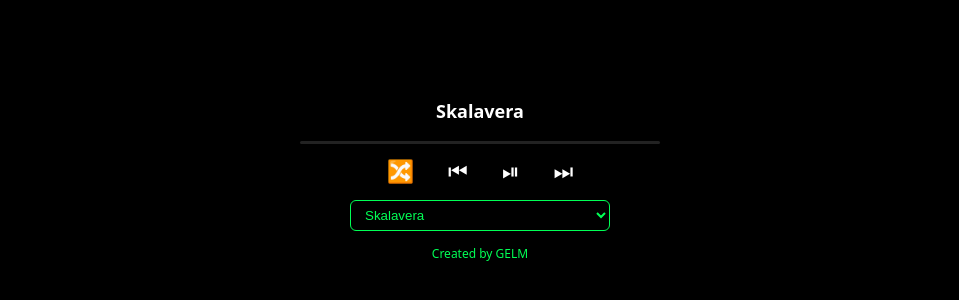
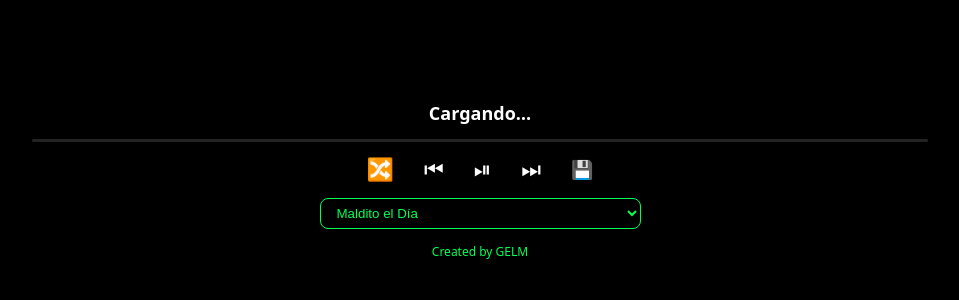
Before and after one commit to gelm2mil/play, a plain HTML site: page index.html in a window 1280 px wide. Shown: the part 220-520 px from the top of the page, without its empty margins (160-1119 px from the left). Drawn offline with Linux system fonts and the light colour scheme.

Commit message:
Update index.html

```diff
--- a/index.html
+++ b/index.html
@@ -2,8 +2,8 @@
 <html lang="es">
 <head>
 <meta charset="utf-8">
-<meta name="viewport" content="width=device-width,initial-scale=1">
-<title>GELM Player</title>
+<meta name="viewport" content="width=device-width, initial-scale=1">
+<title>GELM Música Variada - Player</title>
 
 <link rel="manifest" href="manifest.json">
 <meta name="theme-color" content="#000000">
@@ -15,7 +15,7 @@ html,body{
   height:100%;
   background:#000;
   color:#fff;
-  font-family:system-ui,-apple-system,Segoe UI,Roboto,Arial;
+  font-family:system-ui, -apple-system, Segoe UI, Roboto, Arial;
 }
 .app{
   min-height:100vh;
@@ -28,14 +28,12 @@ html,body{
 .title{
   font-size:18px;
   font-weight:600;
-  margin-bottom:4px;
 }
 .progress{
-  width:80%;
-  max-width:360px;
+  width:70%;
   height:3px;
   background:#222;
-  border-radius:3px;
+  border-radius:4px;
   overflow:hidden;
 }
 .bar{
@@ -45,25 +43,25 @@ html,body{
 }
 .controls{
   display:flex;
-  gap:22px;
+  gap:18px;
   align-items:center;
 }
-.controls button{
+.btn{
   background:none;
   border:none;
-  color:#fff;
+  color:white;
   font-size:22px;
 }
-.controls button.shuffle.active{
+.btn.save{
+  font-size:18px;
   color:#00ff55;
 }
 select{
   background:#000;
   color:#00ff55;
   border:1px solid #00ff55;
-  border-radius:6px;
-  padding:6px 10px;
-  width:260px;
+  padding:6px 12px;
+  border-radius:8px;
 }
 .footer{
   font-size:12px;
@@ -74,131 +72,123 @@ select{
 
 <body>
 <div class="app">
-  <div id="songTitle" class="title">Cargando...</div>
+
+  <div class="title" id="songTitle">Cargando…</div>
 
   <div class="progress">
-    <div id="bar" class="bar"></div>
+    <div class="bar" id="bar"></div>
   </div>
 
   <div class="controls">
-    <button class="shuffle" id="shuffleBtn">🔀</button>
-    <button onclick="prevSong()">⏮</button>
-    <button onclick="togglePlay()">⏯</button>
-    <button onclick="nextSong()">⏭</button>
+    <button class="btn" id="shuffle">🔀</button>
+    <button class="btn" id="prev">⏮</button>
+    <button class="btn" id="play">⏯</button>
+    <button class="btn" id="next">⏭</button>
+    <button class="btn save" id="save">💾</button>
   </div>
 
-  <select id="songSelect"></select>
+  <select id="list"></select>
 
   <div class="footer">Created by GELM</div>
+
 </div>
 
 <audio id="audio" crossorigin="anonymous"></audio>
 
 <script>
 const audio = document.getElementById("audio");
-const titleEl = document.getElementById("songTitle");
+const title = document.getElementById("songTitle");
 const bar = document.getElementById("bar");
-const select = document.getElementById("songSelect");
-const shuffleBtn = document.getElementById("shuffleBtn");
+const list = document.getElementById("list");
 
-let playlist = [];
-let index = 0;
+let songs = [];
+let index = Math.floor(Math.random()*1000);
 let shuffle = true;
 
-/* -------- MEDIA SESSION (FIX PANTALLA BLOQUEADA) -------- */
-function updateMediaSession(song){
-  if(!("mediaSession" in navigator)) return;
-
-  navigator.mediaSession.metadata = new MediaMetadata({
-    title: song.title,
-    artist: "GELM Música Variada",
-    album: "GELM Player",
-    artwork:[
-      {src:"icons/icon-192.png",sizes:"192x192",type:"image/png"},
-      {src:"icons/icon-512.png",sizes:"512x512",type:"image/png"}
-    ]
+/* Load songs */
+fetch("musica.json")
+.then(r=>r.json())
+.then(data=>{
+  songs = data.filter(s=>s.url);
+  songs.forEach((s,i)=>{
+    const o = document.createElement("option");
+    o.value=i;
+    o.textContent=s.title;
+    list.appendChild(o);
   });
 
-  navigator.mediaSession.setActionHandler("play",()=>audio.play());
-  navigator.mediaSession.setActionHandler("pause",()=>audio.pause());
-  navigator.mediaSession.setActionHandler("previoustrack",prevSong);
-  navigator.mediaSession.setActionHandler("nexttrack",nextSong);
-}
-
-/* -------- CARGA JSON -------- */
-fetch("musica.json",{cache:"no-store"})
-.then(r=>r.json())
-.then(data=>{
-  playlist = data;
-  select.innerHTML="";
-  playlist.forEach((s,i)=>{
-    const o=document.createElement("option");
-    o.value=i;
-    o.textContent=s.title;
-    select.appendChild(o);
-  });
-
-  const saved = localStorage.getItem("gelm_last");
-  index = saved ? parseInt(saved) : Math.floor(Math.random()*playlist.length);
-  playSong(index,true);
+  const last = localStorage.getItem("lastSong");
+  if(last) index=parseInt(last);
+  playSong(index);
 });
 
-/* -------- PLAY -------- */
-function playSong(i,restore=false){
-  index=i;
-  const song=playlist[i];
-  audio.src=song.url;
-  audio.play().catch(()=>{});
-  titleEl.textContent=song.title;
-  select.value=i;
-  localStorage.setItem("gelm_last",i);
-  updateMediaSession(song);
+/* Play */
+function playSong(i){
+  const s = songs[i];
+  if(!s) return;
+  audio.src = s.url;
+  audio.play();
+  title.textContent = s.title;
+  list.value = i;
+  localStorage.setItem("lastSong", i);
 
-  if(restore){
-    const t=localStorage.getItem("gelm_time");
-    if(t) audio.currentTime=parseFloat(t);
+  if("mediaSession" in navigator){
+    navigator.mediaSession.metadata = new MediaMetadata({
+      title: s.title,
+      artist: "GELM",
+      album: "Música Variada",
+      artwork:[
+        {src:"icons/icon-192.png",sizes:"192x192",type:"image/png"},
+        {src:"icons/icon-512.png",sizes:"512x512",type:"image/png"}
+      ]
+    });
+
+    navigator.mediaSession.setActionHandler("previoustrack", prev);
+    navigator.mediaSession.setActionHandler("nexttrack", next);
+    navigator.mediaSession.setActionHandler("play", ()=>audio.play());
+    navigator.mediaSession.setActionHandler("pause", ()=>audio.pause());
   }
 }
 
-function togglePlay(){
-  audio.paused?audio.play():audio.pause();
+/* Controls */
+function next(){
+  index = shuffle ? Math.floor(Math.random()*songs.length) : (index+1)%songs.length;
+  playSong(index);
 }
-
-function nextSong(){
-  index = shuffle
-    ? Math.floor(Math.random()*playlist.length)
-    : (index+1)%playlist.length;
+function prev(){
+  index = (index-1+songs.length)%songs.length;
   playSong(index);
 }
 
-function prevSong(){
-  index = shuffle
-    ? Math.floor(Math.random()*playlist.length)
-    : (index-1+playlist.length)%playlist.length;
+document.getElementById("next").onclick=next;
+document.getElementById("prev").onclick=prev;
+document.getElementById("play").onclick=()=>audio.paused?audio.play():audio.pause();
+document.getElementById("shuffle").onclick=()=>shuffle=!shuffle;
+
+list.onchange=e=>{
+  index=parseInt(e.target.value);
   playSong(index);
-}
-
-/* -------- SHUFFLE -------- */
-shuffleBtn.onclick=()=>{
-  shuffle=!shuffle;
-  shuffleBtn.classList.toggle("active",shuffle);
 };
 
-/* -------- SELECT -------- */
-select.onchange=e=>{
-  playSong(parseInt(e.target.value));
-};
-
-/* -------- PROGRESO -------- */
+/* Progress */
 audio.ontimeupdate=()=>{
   if(audio.duration){
     bar.style.width=(audio.currentTime/audio.duration*100)+"%";
-    localStorage.setItem("gelm_time",audio.currentTime);
   }
 };
-audio.onended=nextSong;
 
-/* -------- SERVICE WORKER -------- */
+/* Auto next */
+audio.onended=next;
+
+/* Save offline (cache audio) */
+document.getElementById("save").onclick=async ()=>{
+  if(navigator.serviceWorker && navigator.serviceWorker.controller){
+    await fetch(audio.src);
+    alert("Canción guardada offline ✔");
+  }
+};
+
+/* Register SW */
 if("serviceWorker" in navigator){
   navigator.serviceWorker.register("sw.js");
 }
```
